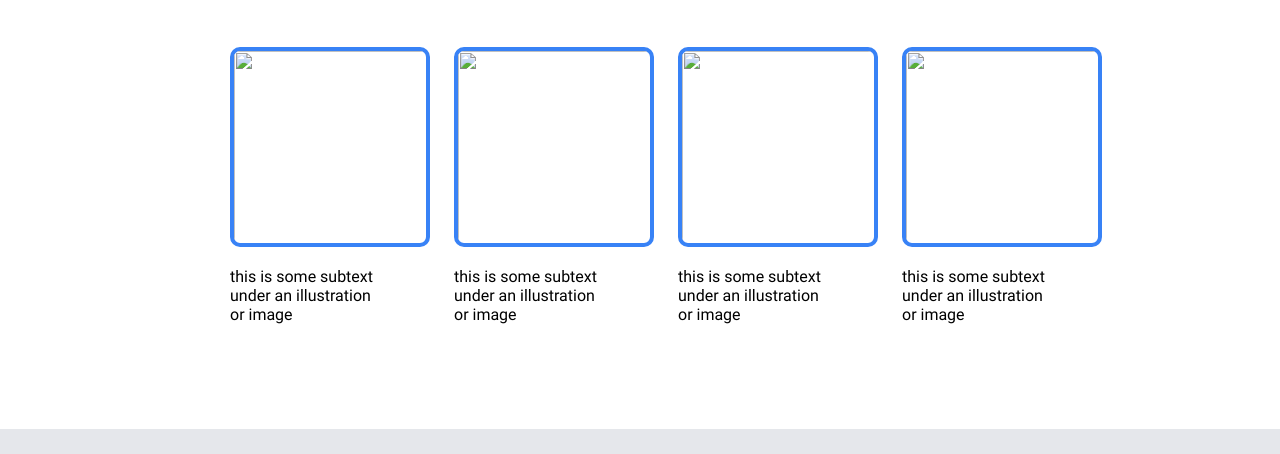
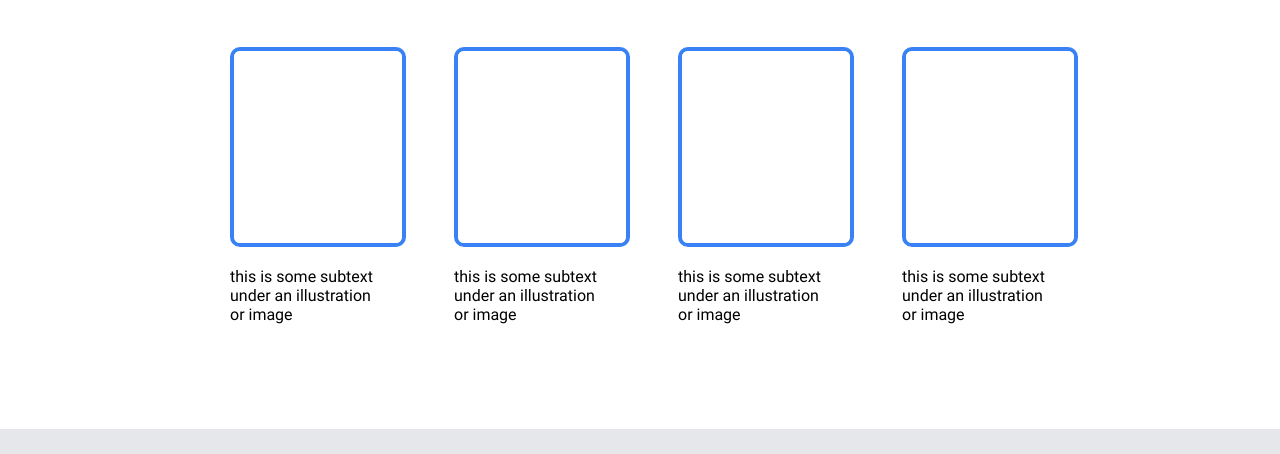
Before and after one commit to Mathaus25/Main-CSS-Project, a plain HTML site: page index.html in a window 1280 px wide. Shown: the part 643-1097 px from the top of the page. Drawn offline with Linux system fonts and the light colour scheme.

Commit message:
fixed the png issue

```diff
--- a/index.html
+++ b/index.html
@@ -13,9 +13,9 @@
                <section class="nav">
                   <div class="logo">Header Logo</div>
                    <div class="menu">
-                     <a class="menu-link" href=”https://theuselessweb.com/”>Home</a>
+                     <a class="menu-link" href=”/”>Home</a>
                      <a class="menu-link" href="./pages/about.html">About</a>
-                     <a class="menu-link" href="./pages/about.html">Contact</a>
+                     <a class="menu-link" href="#">Contact</a>
                   </div>
                </section>
 
@@ -35,20 +35,20 @@
     <section class="middle-section">
 
         <div class="middle-section-blank">
-            <img class="blank-image" src="../links-and-images/white.png" height="200px" width="200px">
+            <img class="blank-image" src="./white.png" height="200px" width="200px">
             <p>this is some subtext under an illustration or image</p>
         </div>
         <div class="middle-section-blank">
-            <img class="blank-image" src="../links-and-images/white.png" height="200px" width="200px">
+            <img class="blank-image" src="./white.png" height="200px" width="200px">
             <p>this is some subtext under an illustration or image</p>
         </div>
 
         <div class="middle-section-blank">
-            <img class="blank-image" src="../links-and-images/white.png" height="200px" width="200px">
+            <img class="blank-image" src="./white.png" height="200px" width="200px">
             <p>this is some subtext under an illustration or image</p>
         </div>
         <div class="middle-section-blank">
-            <img class="blank-image" src="../links-and-images/white.png" height="200px" width="200px">
+            <img class="blank-image" src="./white.png" height="200px" width="200px">
             <p>this is some subtext under an illustration or image</p>
         </div>
     </section>
```
Also changed, not shown: white.png (added).
